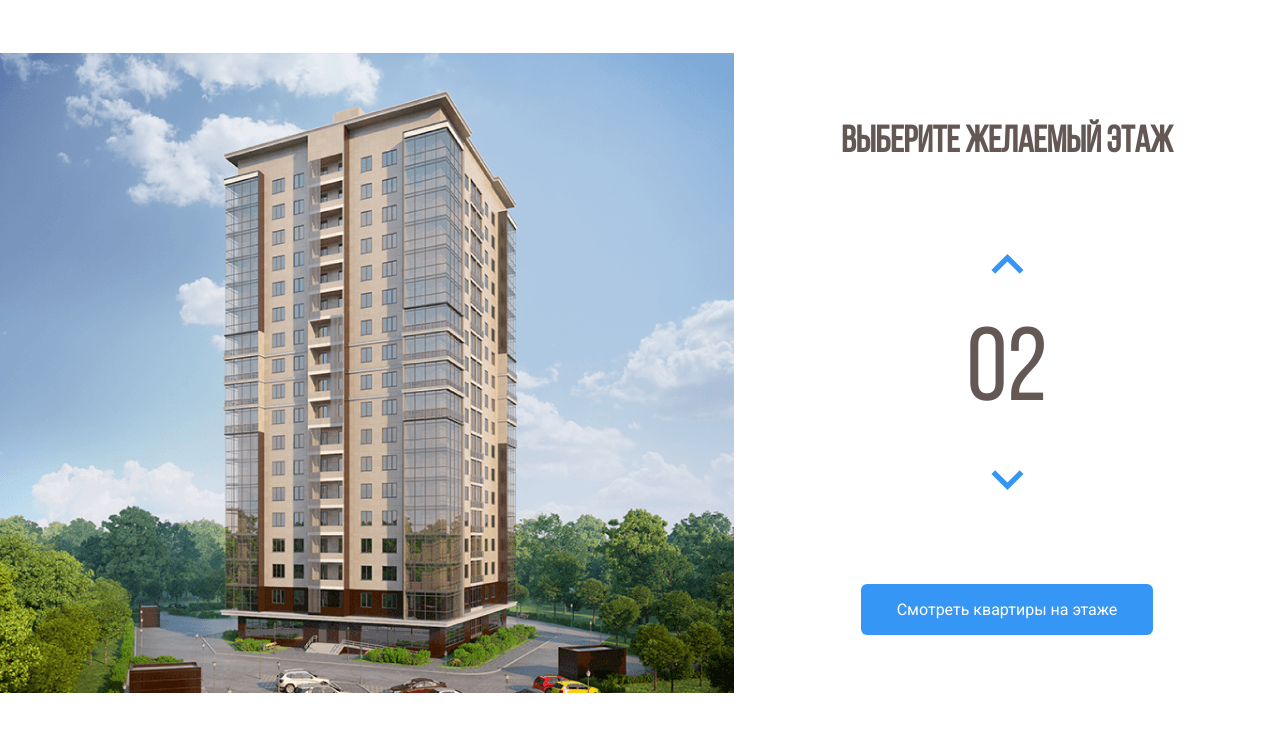
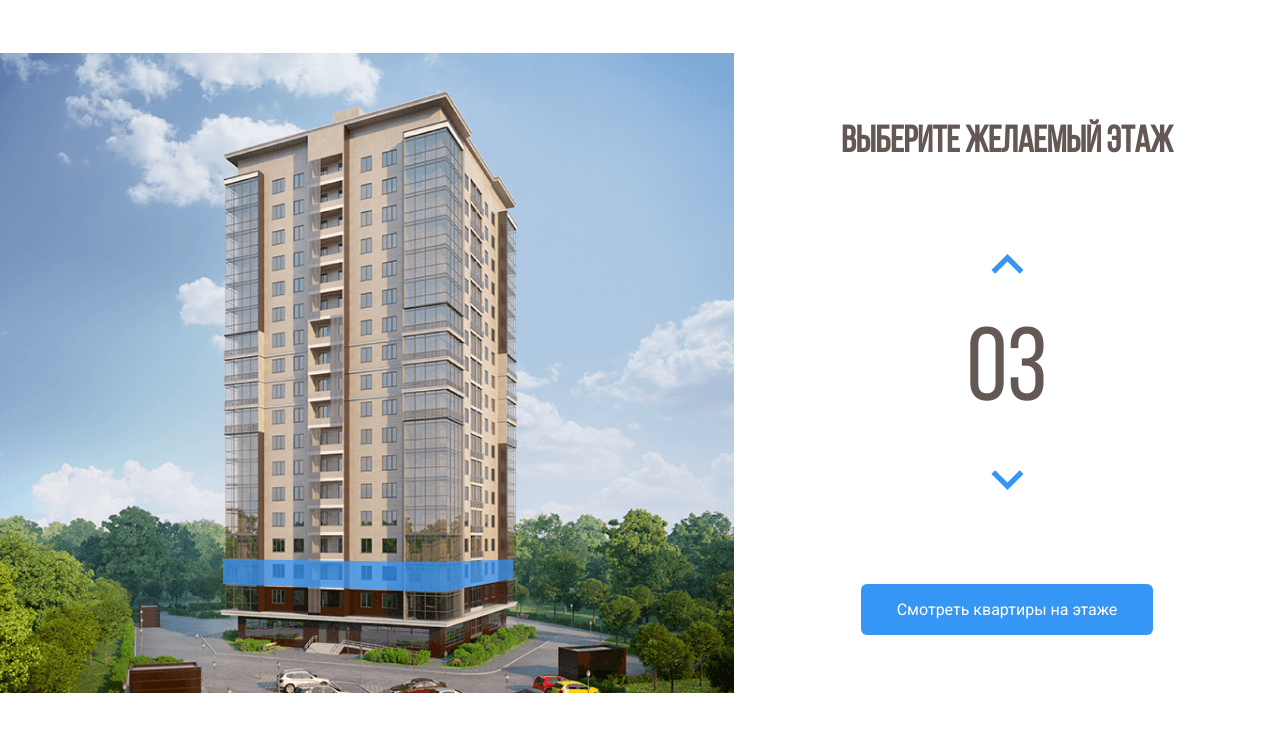
Before and after one commit to polyvit/Melody-site, a plain HTML site: page index.html in a window 1280 px wide. Both pictures are taken after a click on the button 1007 px from the left and 335 px from the top of the page. Shown: the part 69-800 px from the top of the page. Drawn offline with nearby package versions, Linux system fonts and the light colour scheme.

Commit message:
Counter jQuery

```diff
--- a/css/styles.css
+++ b/css/styles.css
@@ -122,3 +122,6 @@ body {
     cursor: pointer;
     margin-bottom: 63px;
 }
+path.current-floor {
+    opacity: 1;
+}
--- a/index.html
+++ b/index.html
@@ -56,23 +56,23 @@
                     </pattern>
                     <image id="image0" width="740" height="640" xlink:href="images/home1.png"/>
                 </defs>
-                <path d="M222 532L442.8 540L512 526.3V548L443.5 567.7L222 556.7V532Z" fill="#3595F6" fill-opacity="0.75"/>
-                <path d="M223 531V506L443.3 509.3L513 506V526L443.7 539L223 531Z" fill="#3595F6" fill-opacity="0.75"/>
-                <path d="M223 505V480H444H513V503L445 510L223 505Z" fill="#3595F6" fill-opacity="0.75"/>
-                <path d="M223 481V456L444.3 452.3L512 459V481H444" fill="#3595F6" fill-opacity="0.75"/>
-                <path d="M223 455V429L444.5 425.7L513 436.7V458L444 451.3L223 455Z" fill="#3595F6" fill-opacity="0.75"/>
-                <path d="M222 428V404.3L443 392L514 415V436.3L443 424L222 428Z" fill="#3595F6" fill-opacity="0.75"/>
-                <path d="M222 406V381L444.2 364.7L514 393.3V414L443.7 392.3L222 406Z" fill="#3595F6" fill-opacity="0.75"/>
-                <path d="M222 381V356L444.5 335.7L514 372.3V393L442 364.3L222 381Z" fill="#3595F6" fill-opacity="0.75"/>
-                <path d="M222 355V331L445 306.3L514 350.3V372L444.7 334L222 355Z" fill="#3595F6" fill-opacity="0.75"/>
-                <path d="M222 330V306L444.5 277.3L514 328.3V349L443.7 306.7L222 330Z" fill="#3595F6" fill-opacity="0.75"/>
-                <path d="M221 306V282L443.3 249L514 308.3V328L444 277.3L221 306Z" fill="#3595F6" fill-opacity="0.75"/>
-                <path d="M222 281V257L443.2 222L513 286V307L444.3 248.7L222 281Z" fill="#3595F6" fill-opacity="0.75"/>
-                <path d="M222 257V232L444.3 194L513 264.3V285L444 221L222 257Z" fill="#3595F6" fill-opacity="0.75"/>
-                <path d="M222 231V206L442.8 162.3L513 241.3V264L444 190.7L222 231Z" fill="#3595F6" fill-opacity="0.75"/>
-                <path d="M223 207V182L443 134L513 219V242L442.3 162.7L223 207Z" fill="#3595F6" fill-opacity="0.75"/>
-                <path d="M222 182V157L441.8 105L513 197.3V220L443.3 133.7L222 182Z" fill="#3595F6" fill-opacity="0.75"/>
-                <path d="M222 157V131L444 74.3L513 176V197L443.7 105.3L222 157Z" fill="#3595F6" fill-opacity="0.75"/>
+                <path data-floor="02" d="M222 532L442.8 540L512 526.3V548L443.5 567.7L222 556.7V532Z" fill="#3595F6" fill-opacity="0.75"/>
+                <path data-floor="03" d="M223 531V506L443.3 509.3L513 506V526L443.7 539L223 531Z" fill="#3595F6" fill-opacity="0.75"/>
+                <path data-floor="04" d="M223 505V480H444H513V503L445 510L223 505Z" fill="#3595F6" fill-opacity="0.75"/>
+                <path data-floor="05" d="M223 481V456L444.3 452.3L512 459V481H444" fill="#3595F6" fill-opacity="0.75"/>
+                <path data-floor="06" d="M223 455V429L444.5 425.7L513 436.7V458L444 451.3L223 455Z" fill="#3595F6" fill-opacity="0.75"/>
+                <path data-floor="07" d="M222 428V404.3L443 392L514 415V436.3L443 424L222 428Z" fill="#3595F6" fill-opacity="0.75"/>
+                <path data-floor="08" d="M222 406V381L444.2 364.7L514 393.3V414L443.7 392.3L222 406Z" fill="#3595F6" fill-opacity="0.75"/>
+                <path data-floor="09" d="M222 381V356L444.5 335.7L514 372.3V393L442 364.3L222 381Z" fill="#3595F6" fill-opacity="0.75"/>
+                <path data-floor="10" d="M222 355V331L445 306.3L514 350.3V372L444.7 334L222 355Z" fill="#3595F6" fill-opacity="0.75"/>
+                <path data-floor="11" d="M222 330V306L444.5 277.3L514 328.3V349L443.7 306.7L222 330Z" fill="#3595F6" fill-opacity="0.75"/>
+                <path data-floor="12" d="M221 306V282L443.3 249L514 308.3V328L444 277.3L221 306Z" fill="#3595F6" fill-opacity="0.75"/>
+                <path data-floor="13" d="M222 281V257L443.2 222L513 286V307L444.3 248.7L222 281Z" fill="#3595F6" fill-opacity="0.75"/>
+                <path data-floor="14" d="M222 257V232L444.3 194L513 264.3V285L444 221L222 257Z" fill="#3595F6" fill-opacity="0.75"/>
+                <path data-floor="15" d="M222 231V206L442.8 162.3L513 241.3V264L444 190.7L222 231Z" fill="#3595F6" fill-opacity="0.75"/>
+                <path data-floor="16" d="M223 207V182L443 134L513 219V242L442.3 162.7L223 207Z" fill="#3595F6" fill-opacity="0.75"/>
+                <path data-floor="17" d="M222 182V157L441.8 105L513 197.3V220L443.3 133.7L222 182Z" fill="#3595F6" fill-opacity="0.75"/>
+                <path data-floor="18" d="M222 157V131L444 74.3L513 176V197L443.7 105.3L222 157Z" fill="#3595F6" fill-opacity="0.75"/>
             </svg>
         </div>
 
@@ -92,6 +92,10 @@
         </div>
 
     </main>
-
+    <script src="https://code.jquery.com/jquery-3.6.0.min.js"
+            integrity="sha256-/xUj+3OJU5yExlq6GSYGSHk7tPXikynS7ogEvDej/m4="
+            crossorigin="anonymous">
+    </script>
+    <script src="js/main.js"></script>
 </body>
 </html>
--- /dev/null
+++ b/js/main.js
@@ -0,0 +1,35 @@
+$(document).ready(function () {
+    var currentFloor = 2;
+    var counterUp = $(".counter-up")
+    var counterDown = $(".counter-down")
+    var floorPath = $(".home-image path")
+
+    // Наведение мышкой на этаж
+    floorPath.on("mouseover", function () {
+        floorPath.removeClass("current-floor");
+        currentFloor = $(this).attr("data-floor");
+        $(".counter").text(currentFloor)
+    })
+
+    //Изменение этажа при нажатии кнопок
+    counterUp.on("click", function() {
+        if (currentFloor < 18) {
+            currentFloor++;
+            usCurrentFloor = currentFloor.toLocaleString('en-US', {minimumIntegerDigits: 2,
+                useGrouping: false})
+            $(".counter").text(usCurrentFloor)
+            floorPath.removeClass("current-floor");
+            $(`[data-floor=${usCurrentFloor}]`).toggleClass("current-floor");
+        }
+    })
+    counterDown.on("click", function() {
+        if (currentFloor > 2) {
+            currentFloor--;
+            usCurrentFloor = currentFloor.toLocaleString('en-US', {minimumIntegerDigits: 2,
+                useGrouping: false})
+            $(".counter").text(usCurrentFloor)
+            floorPath.removeClass("current-floor");
+            $(`[data-floor=${usCurrentFloor}]`).toggleClass("current-floor");
+        }
+    })
+})
```
